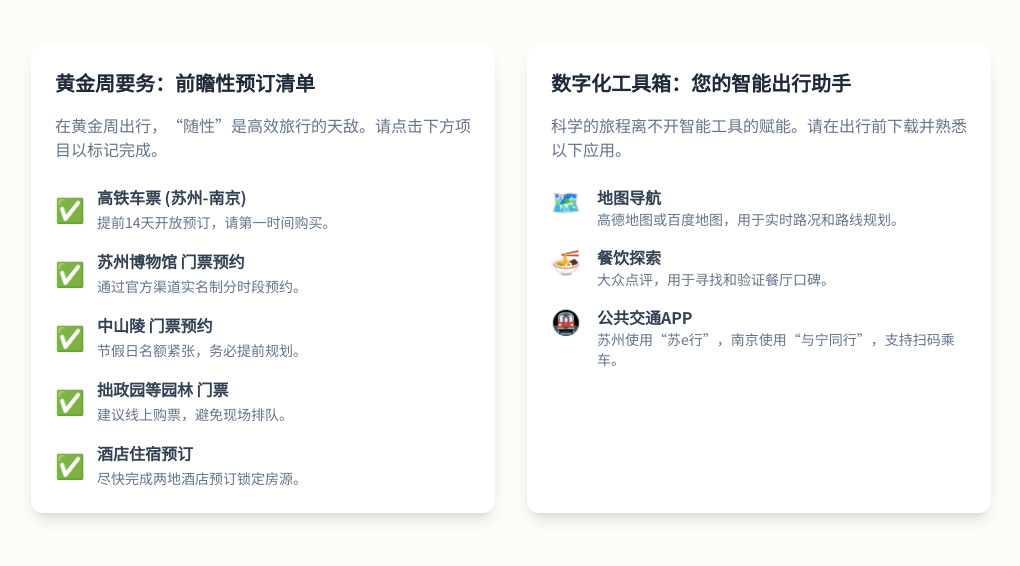
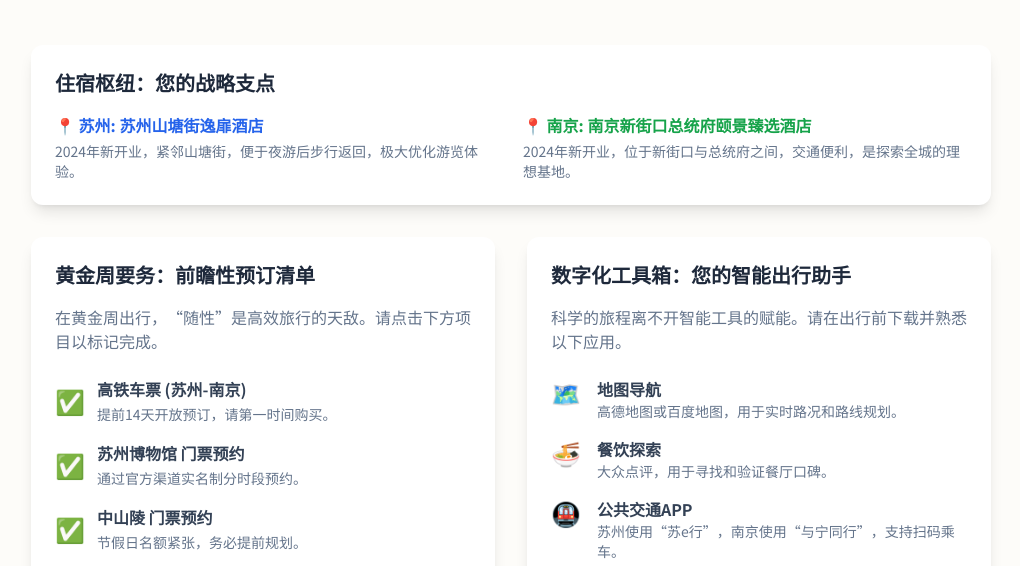
Before and after one commit to XiaoYi954233/XiaoYi954233.github.io, a plain HTML site: page index.html in a window 1280 px wide. Shown: the part 171-737 px from the top of the page, without its empty margins (129-1149 px from the left). Drawn offline with nearby package versions, Linux system fonts and the light colour scheme.

Commit message:
feat:新增酒店

```diff
--- a/index.html
+++ b/index.html
@@ -87,6 +87,20 @@
             <div class="text-center mb-12">
                 <h2 class="text-3xl font-bold text-slate-900">战略蓝图：您的行前准备简报</h2>
                 <p class="mt-2 text-lg text-slate-600">成功的旅行始于周密的准备。这里是您出发前需要完成的关键任务和信息汇总。</p>
+            </div>
+
+            <div class="bg-white p-6 rounded-xl shadow-lg mb-8">
+                <h3 class="text-xl font-bold mb-4 text-slate-800">住宿枢纽：您的战略支点</h3>
+                <div class="grid md:grid-cols-2 gap-6">
+                    <div>
+                        <h4 class="font-semibold text-blue-600">📍 苏州: 苏州山塘街逸扉酒店</h4>
+                        <p class="text-sm text-slate-500 mt-1">2024年新开业，紧邻山塘街，便于夜游后步行返回，极大优化游览体验。</p>
+                    </div>
+                    <div>
+                        <h4 class="font-semibold text-green-600">📍 南京: 南京新街口总统府颐景臻选酒店</h4>
+                        <p class="text-sm text-slate-500 mt-1">2024年新开业，位于新街口与总统府之间，交通便利，是探索全城的理想基地。</p>
+                    </div>
+                </div>
             </div>
 
             <div class="grid md:grid-cols-2 gap-8">
@@ -193,7 +207,7 @@
                                 <p class="text-sm text-slate-500">抵达苏州，入住山塘街旁新酒店。</p>
                             </div>
                             <div class="details-card bg-slate-50/50 px-4 border-t border-slate-200">
-                                <p class="text-slate-600">抵达苏州火车站后，搭乘地铁6号线前往“苏州山塘街逸扉酒店”办理入住。这条新线路将极大提升您的游览效率。</p>
+                                <p class="text-slate-600">抵达苏州火车站后，搭乘地铁6号线前往 <strong class="text-blue-600">苏州山塘街逸扉酒店</strong> 办理入住。这条新线路将极大提升您的游览效率。</p>
                             </div>
                         </div>
                          <div class="bg-white rounded-xl shadow-lg overflow-hidden">
@@ -241,7 +255,7 @@
                                 <p class="text-sm text-slate-500">高铁前往南京，入住新街口附近酒店。</p>
                             </div>
                              <div class="details-card bg-slate-50/50 px-4 border-t border-slate-200">
-                                <p class="text-slate-600">返回酒店取行李，搭乘高铁前往南京。抵达后换乘地铁至“南京新街口总统府颐景臻选酒店”安顿。</p>
+                                <p class="text-slate-600">返回酒店取行李，搭乘高铁前往南京。抵达后换乘地铁至 <strong class="text-green-600">南京新街口总统府颐景臻选酒店</strong> 安顿。</p>
                             </div>
                         </div>
                         <div class="bg-white rounded-xl shadow-lg overflow-hidden">
```
